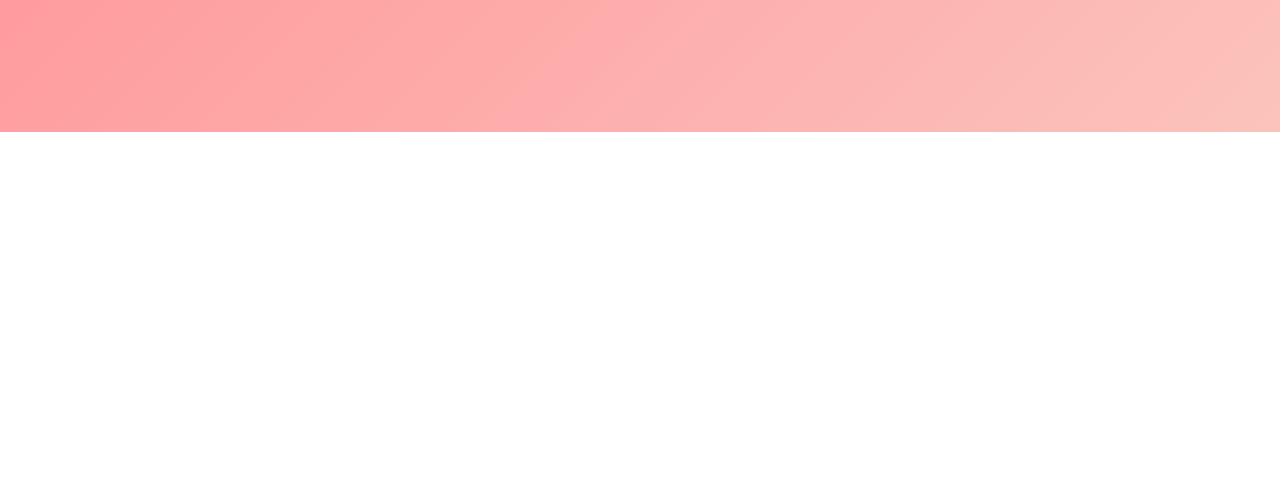
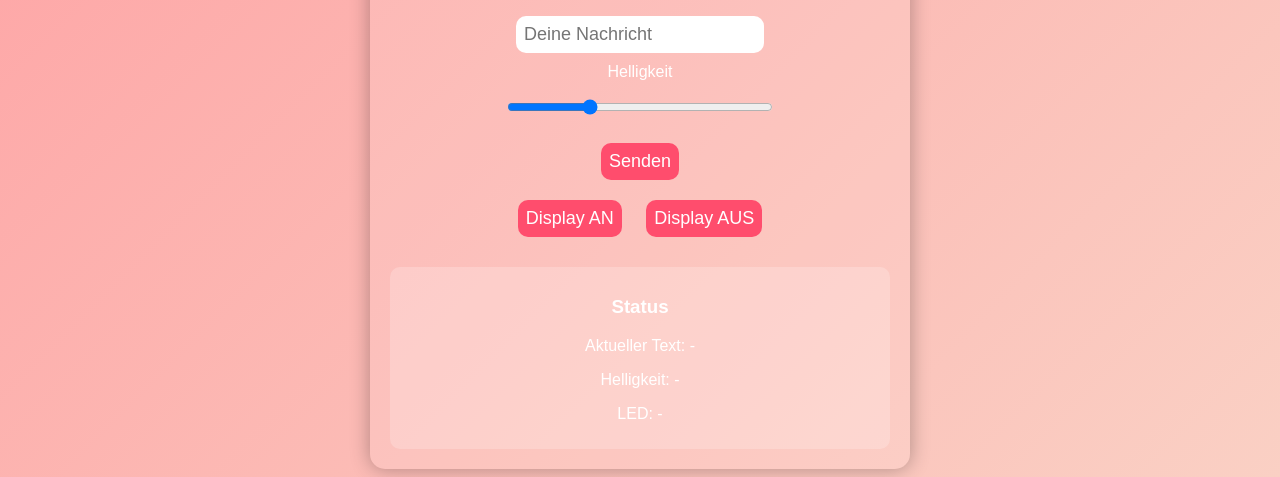
Before and after one commit to hesperos12/led-display, a plain HTML site: page index.html in a window 1280 px wide. Shown: the part 668-1145 px from the top of the page. Before the commit the page ends 800 px from the top, so only its background shows below. Drawn offline with Linux system fonts and the light colour scheme; no server answers.

Commit message:
test mit beiden LED in selber website

```diff
--- a/index.html
+++ b/index.html
@@ -86,6 +86,32 @@ button:hover{
 <p>LED: <span id="statusOn">-</span></p>
 </div>
 
+<h1>❤️ Nachricht an Lea ❤️</h1>
+
+<!-- Nachricht -->
+<input id="msg" placeholder="Deine Nachricht">
+
+<br>
+
+<!-- Helligkeit -->
+<label>Helligkeit</label><br>
+<input class="slider" type="range" min="1" max="15" value="5" id="brightness">
+
+<br>
+
+<!-- Buttons -->
+<button onclick="sendMessage()">Senden</button>
+<br>
+<button onclick="displayOn()">Display AN</button>
+<button onclick="displayOff()">Display AUS</button>
+
+<!-- Statusanzeige -->
+<div class="status">
+<h3>Status</h3>
+<p>Aktueller Text: <span id="statusText">-</span></p>
+<p>Helligkeit: <span id="statusBrightness">-</span></p>
+<p>LED: <span id="statusOn">-</span></p>
+</div>
 </div>
 
 <script>
```
